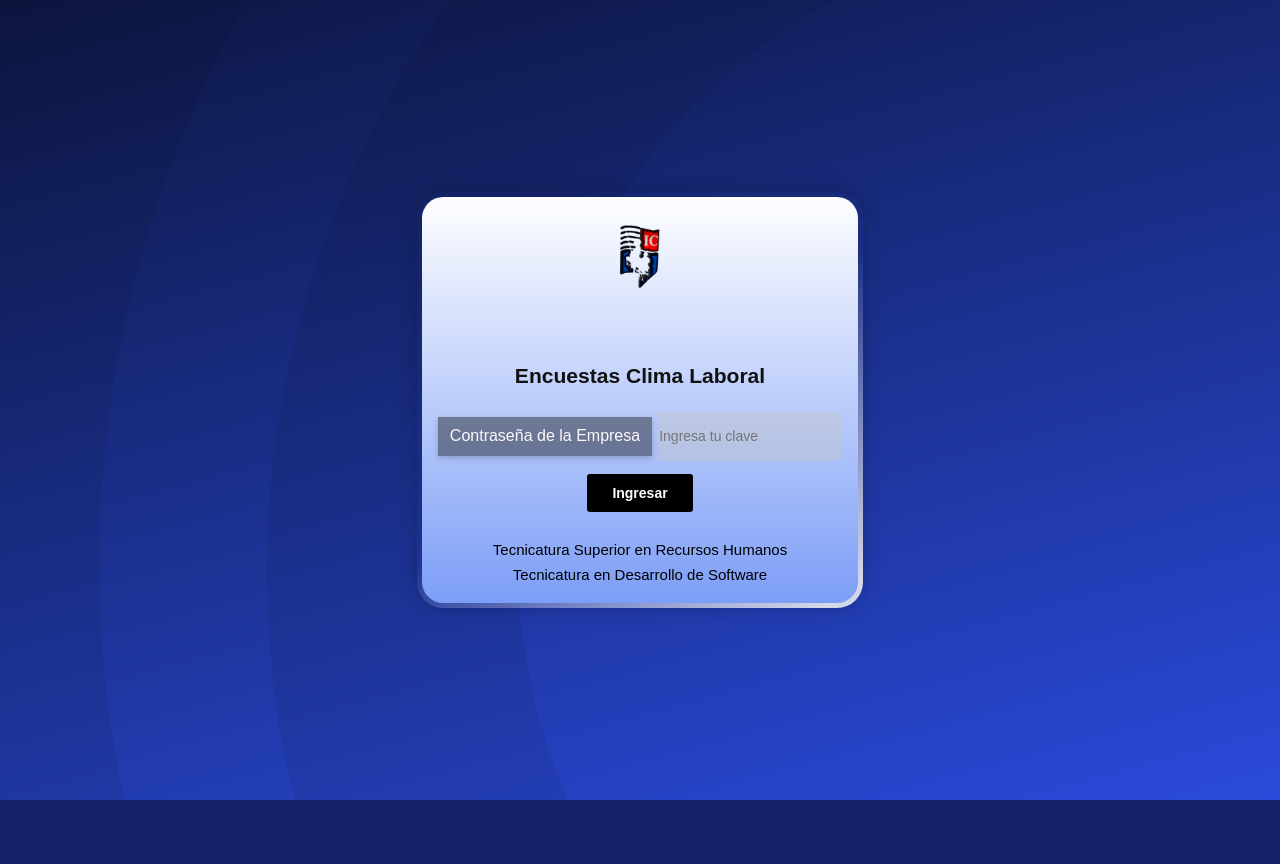
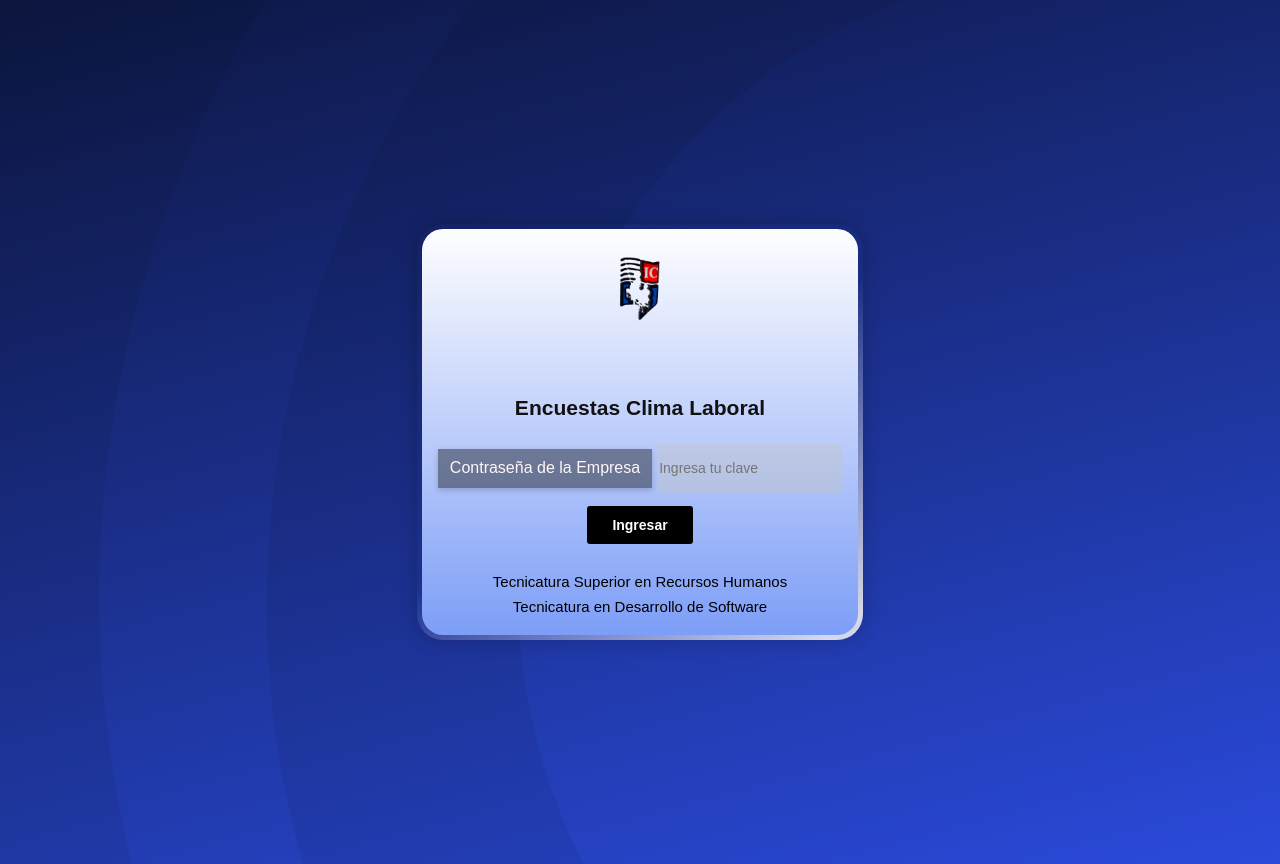
Before and after one commit to guille2506/Encuestas2025, a PHP site: page / in a window 1280 px wide. Before the commit the page ends 800 px from the top, so only its background shows below. Run offline with PHP 8.4, Linux system fonts and the light colour scheme.

Commit message:
1.1.6 arreglo scroll

```diff
--- a/2/csvfiles/oraciones3.csv
+++ b/2/csvfiles/oraciones3.csv
@@ -1,7 +1,7 @@
 oracion
-1. Cuento con los recursos necesarios para realizar mi trabajo (equipos, utensilios, ingredientes).
+1. Cuento con los recursos necesarios para realizar mi trabajo (equipos/utensilios/ingredientes).
 2. La empresa demuestra compromiso con la mejora continua de infraestructura
-3. En "LOS TRONCOS", existe flexibilidad en los horarios de entrada y salida de los trabajadores
+3. En LOS TRONCOS existe flexibilidad en los horarios de entrada y salida de los trabajadores.
 4. La empresa promueve prácticas de seguridad e higiene laboral.
 5. Mi espacio de trabajo es cómodo y se encuentra en buenas condiciones
 6. Los tiempos legales de descanso son respetados
--- a/css/style.css
+++ b/css/style.css
@@ -17,7 +17,8 @@ body.style_1 {
 }
 @media (max-width: 767px) {
   body.style_1 {
-    background: #b2d31e;
+    background: #b2d31e url(../images/pattern_3.svg) no-repeat center left;
+    background-size: cover;
   }
 }
 body.style_2 {
@@ -296,10 +297,9 @@ a.btn_1:hover,
 input#website {
   display: none;
 }
-html,
-body {
+html, body {
   width: 100%;
-  height: 100%;
+  min-height: 100%;
   margin: 0;
   padding: 0;
 }
@@ -377,7 +377,6 @@ footer ul li a:hover {
   clear: both;
   display: table;
   position: relative;
-  overflow: hidden;
   z-index: 1;
   background: -moz-linear-gradient(
     165deg,
@@ -1513,7 +1512,8 @@ body[dir="rtl"] .fl-form .fl-wrap-select:after {
     flex-direction: column;
     justify-content: center;
     align-items: center;
-    min-height: 100vh;
+    min-height: auto;
+    padding: 2rem 1rem;
     text-align: center;
 }
 
@@ -1523,7 +1523,7 @@ body[dir="rtl"] .fl-form .fl-wrap-select:after {
     display: flex;
     justify-content: center;
     align-items: center;
-    min-height: 100vh;
+    min-height: auto;
     flex-direction: column;
     margin: 0;
     padding: 10px 0;
@@ -1537,7 +1537,7 @@ body[dir="rtl"] .fl-form .fl-wrap-select:after {
 }
 /* Agregar un contenedor blanco al index.php */
   .col-lg-6 {
-    width: 320%;
+    width: 100%;
     max-width: 500px;
     background: linear-gradient(#fefeff, #7d9ef7) padding-box,
                 linear-gradient(145deg, transparent 35%, rgba(240, 240, 240, 0.873), rgba(64, 201, 255, 0.681)) border-box;
@@ -1557,7 +1557,7 @@ body[dir="rtl"] .fl-form .fl-wrap-select:after {
     align-items: center;
   }
   .col-lg-10 {
-    width: 320%;
+    width: 100%;
     max-width: 560px;
     background: linear-gradient(#fefeff, #4e7dff) padding-box,
                 linear-gradient(145deg, transparent 35%, rgba(240, 240, 240, 0.873), rgba(64, 201, 255, 0.681)) border-box;
@@ -1578,11 +1578,12 @@ body[dir="rtl"] .fl-form .fl-wrap-select:after {
 
   }
  /* Estilos para pantallas grandes */
-@media (min-width: 500px) {
+@media (min-width: 768px) {
   .col-lg-6 {
     width: 100%;
-    height: 50.40%;
+    max-width: 500px;
     display: flex;
+    flex-wrap: wrap;
     flex-direction: row;
     justify-content: center;
     align-items: center;
@@ -1595,6 +1596,7 @@ body[dir="rtl"] .fl-form .fl-wrap-select:after {
     width: 100%;
     height: auto;
     display: flex;
+    flex-wrap: wrap;
     flex-direction: column;
     justify-content: center;
     align-items: center;
@@ -1615,11 +1617,12 @@ body[dir="rtl"] .fl-form .fl-wrap-select:after {
     height: auto;
   }
 }
-@media (min-width: 500px) {
+@media (min-width: 768px) {
   .col-lg-10 {
     width: 100%;
     height: 50.40%;
     display: flex;
+    flex-wrap: wrap;
     flex-direction: row;
     justify-content: center;
     align-items: center;
@@ -1631,6 +1634,7 @@ body[dir="rtl"] .fl-form .fl-wrap-select:after {
     width: 100%;
     height: auto;
     display: flex;
+    flex-wrap: wrap;
     flex-direction: column;
     justify-content: center;
     align-items: center;
@@ -1651,5 +1655,11 @@ body[dir="rtl"] .fl-form .fl-wrap-select:after {
     height: auto;
   }
 }
-
+.container {
+  max-width: 1140px;
+  width: 100%;
+  margin: 0 auto;
+  padding: 0 15px;
+  box-sizing: border-box;
+}
 /*llegaste al final
```
Also changed, not shown: encuestas.php (+4 -3 lines).
